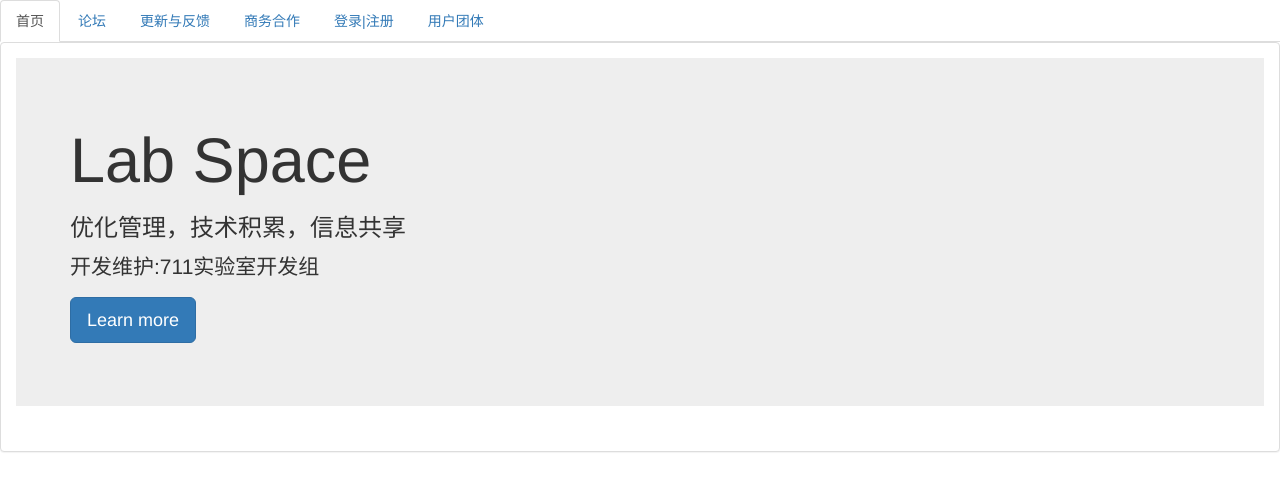
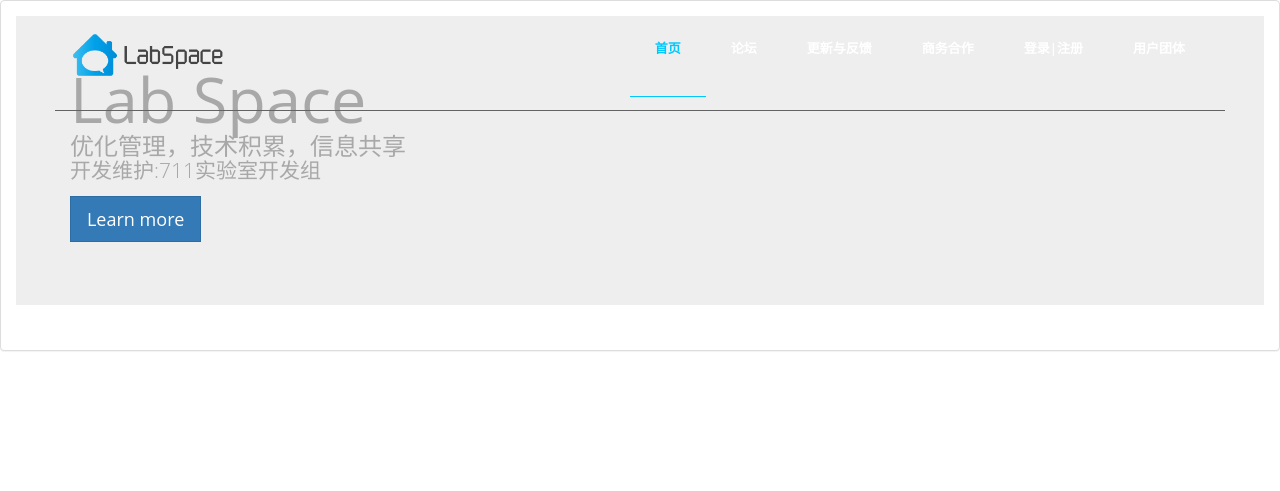
Before and after one commit to goodcode-200/LabSpace, a Django app: page / in a window 1280 px wide. Shown: the top 491 px of the page. Run offline with Django 3.2, Linux system fonts and the light colour scheme; some libraries are stand-ins or nearby versions.

Commit message:
home.html中导航栏样式的修改 加了main.css文件 加了一个images文件存放了两个图片

```diff
--- a/labSpace/Templates/home.html
+++ b/labSpace/Templates/home.html
@@ -4,17 +4,50 @@
 		<meta charset="UTF-8">
 		<title>LabSpace</title>
 		<link href="/static/boot/css/bootstrap.css" rel="stylesheet" type="text/css" media="all" />
+        <link rel="stylesheet" href="/static/css/main.css">
 	</head>
 	<body>
-		<!-- 导航栏 -->
-		<ul class="nav nav-tabs">
-			<li role="presentation" class="active"><a href="#">首页</a></li>
-			<li role="presentation"><a href="{% url 'forum:home' %}">论坛</a></li>
-			<li role="presentation"><a href="#">更新与反馈</a></li>
-			<li role="presentation"><a href="#">商务合作</a></li>
-			<li role="presentation"><a href="{% url 'user:account' %}">登录|注册</a></li>
-			<li role="presentation"><a href="{% url 'group:home' %}">用户团体</a></li>
-		</ul>
+    <!-- 导航栏 -->
+    <header id="navigation" class="navbar-fixed-top">
+        <div class="container">
+
+            <div class="navbar-header">
+                <!-- 缩小时的按钮 -->
+                <button type="button" class="navbar-toggle" data-toggle="collapse" data-target=".navbar-collapse">
+                    <span class="sr-only">Toggle navigation</span>
+                    <span class="icon-bar"></span>
+                    <span class="icon-bar"></span>
+                    <span class="icon-bar"></span>
+                </button>
+                <!-- /缩小时的按钮 -->
+
+                <!-- logo -->
+                <h1 class="navbar-brand">
+                    <a href="#body">
+                        <img src="/static/images/logo.png" alt="Kasper Logo" class="logo">
+                    </a>
+                </h1>
+                <!-- /logo -->
+
+            </div>
+
+            <!-- main nav -->
+            <nav class="collapse navigation navbar-collapse navbar-right" role="navigation">
+                <ul id="nav_list" class="nav navbar-nav">
+                    <li role="presentation" class="current"><a href="#">首页</a></li>
+                    <li role="presentation"><a href="{% url 'forum:home' %}">论坛</a></li>
+                    <li role="presentation"><a href="#portfolio">更新与反馈</a></li>
+                    <li role="presentation"><a href="#about">商务合作</a></li>
+                    <li role="presentation"><a href="{% url 'user:account' %}">登录|注册</a></li>
+                    <li role="presentation"><a href="{% url 'group:home' %}">用户团体</a></li>
+                </ul>
+            </nav>
+            <!-- /main nav -->
+        </div>
+
+        </div>
+    </header>
+    <!-- /导航栏 -->
 
 		<!-- 面板 -->
 		<div class="panel panel-default">
@@ -37,4 +70,39 @@
 		<!-- end面板 -->
 
 	</body>
+    <script>
+        function my$(id){
+            return document.getElementById(id);
+        }
+        var liObjs=my$("nav_list").getElementsByTagName("li");
+        for(var i=0;i<liObjs.length;i++){
+            var aObj=getFirstElementChild(liObjs[i])
+            aObj.onclick=function () {
+                console.log("123");
+                for(var j=0;j<liObjs.length;j++){
+                    liObjs[j].removeAttribute("class");
+                }
+                this.parentNode.className="current"
+            };
+            aObj.onmouseover=function () {
+                console.log("123");
+                for(var j=0;j<liObjs.length;j++){
+                    liObjs[j].removeAttribute("class");
+                }
+                this.parentNode.className="current"
+            };
+        }
+
+        function getFirstElementChild(element) {
+            if (element.firstElementChild) {
+                return element.firstElementChild;
+            } else {
+                var node = element.firstChild;
+                while (node.nodeType != 1 && node) {
+                    node = node.nextSibling;
+                }
+                return node;
+            }
+        }
+    </script>
 </html>
--- /dev/null
+++ b/labSpace/static/css/main.css
@@ -0,0 +1,206 @@
+/* =================================== */
+/*	Basic Style
+/* =================================== */
+
+body {
+    background-color: #fff;
+    font-family: 'Open Sans', sans-serif;
+    line-height: 1;
+    font-size: 13px;
+    color: #a8a8a8;
+}
+
+ol, ul {
+    margin: 0;
+    padding: 0;
+    list-style: none;
+}
+
+figure, p {
+    margin: 0;
+}
+
+a {
+    -webkit-transition: all .3s ease-in 0s;
+    -moz-transition: all .3s ease-in 0s;
+    -ms-transition: all .3s ease-in 0s;
+    -o-transition: all .3s ease-in 0s;
+    transition: all .3s ease-in 0s;
+}
+
+iframe {
+    border: 0;
+}
+
+a, a:focus, a:hover {
+    text-decoration: none;
+    outline: 0;
+}
+
+a:focus, a:hover {
+    color: inherit;
+}
+
+h1, h2, h3,
+h4, h5, h6 {
+    font-family: 'Open Sans', sans-serif;
+    font-weight: normal;
+    margin: 0;
+}
+
+.clear:before,
+.clear:after {
+    content: " ";
+    display: table;
+}
+
+.clear:after {
+    clear: both;
+}
+
+.clear {
+    *zoom: 1;
+}
+
+body > section {
+    padding: 100px 0;
+}
+
+.section-title {
+    margin: 0 auto 85px;
+    width: 420px;
+}
+
+.section-title h2 {
+    color: #1f2021;
+    font-size: 30px;
+    position: relative;
+    margin-bottom: 25px;
+    padding-bottom: 27px;
+    text-transform: uppercase;
+}
+
+.section-title h2:before {
+    border-bottom: 1px solid #1f2021;
+    bottom: 0;
+    content: "";
+    left: 50%;
+    margin-left: -50px;
+    position: absolute;
+    width: 100px;
+}
+
+.section-title h2:after {
+    background: none repeat scroll 0 0 #fff;
+    border: 1px solid #1F2021;
+    border-radius: 25px;
+    bottom: -6px;
+    content: "";
+    height: 11px;
+    left: 50%;
+    margin-left: -5.5px;
+    position: absolute;
+    width: 11px;
+}
+
+.copyrights{
+    text-indent:-9999px;
+    height:0;
+    line-height:0;
+    font-size:0;
+    overflow:hidden;
+}
+.section-title p {
+    line-height: 25px;
+    font-weight: 300;
+    font-size: 13px;
+}
+
+.btn {
+    border-radius: 0;
+}
+
+.btn:hover,
+.btn:focus {
+    outline: 0;
+}
+
+.btn-blue {
+    background-color: #00c7fc;
+    color: #fff;
+    font-size: 16px;
+    line-height: 24px;
+    padding: 10px 35px;
+}
+
+.kill-margin {
+    margin: 0 !important;
+}
+
+
+/*************************
+*******Navigation******
+**************************/
+
+#navigation,
+.navbar-brand,
+.navbar-toggle,
+.navbar-nav > li > a,
+.search-form > #search-sub {
+    -webkit-transition: all 0.6s ease;
+    -moz-transition: all 0.6s ease;
+    -ms-transition: all 0.6s ease;
+    -o-transition: all 0.6s ease;
+    transition: all 0.6s ease;
+}
+
+.animated-nav .navbar-brand {
+    padding: 15px 0;
+}
+
+.animated-nav .navigation .navbar-nav > li > a {
+    padding: 23px 25px;
+}
+
+#navigation > .container {
+    border-bottom: 1px solid #636364;
+}
+
+.animated-nav#navigation > .container {
+    border-bottom: none;
+}
+
+.navbar-brand {
+    height: inherit;
+    padding: 30px 0;
+}
+.navbar-brand img.logo{
+    height:50px;
+}
+
+.navbar-brand a {
+    display: block;
+}
+
+.navigation .navbar-nav > li > a {
+    color: #fff;
+    font-size: 13px;
+    font-weight: 600;
+    padding: 38px 25px;
+    text-transform: uppercase;
+}
+
+.navigation .navbar-nav > li.current > a {
+    color: #00C7FC;
+    border-bottom: 1px solid #00C7FC;
+}
+
+.animated-nav .navigation .navbar-nav > li.current > a {
+    color: #fff;
+    border-bottom: 1px solid #fff;
+}
+
+.navigation .navbar-nav > li > a:focus,
+.navigation .navbar-nav > li > a:hover {
+    background-color: transparent;
+}
```
Also changed, not shown: labSpace/static/images/logo.png (added), 1 other file.
